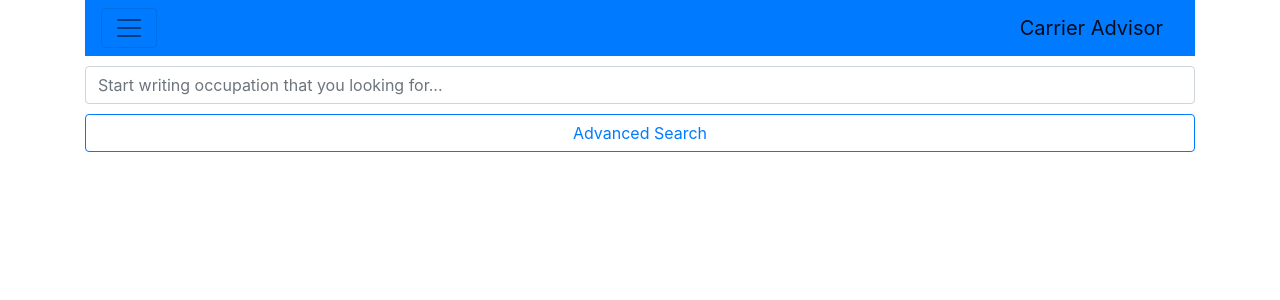
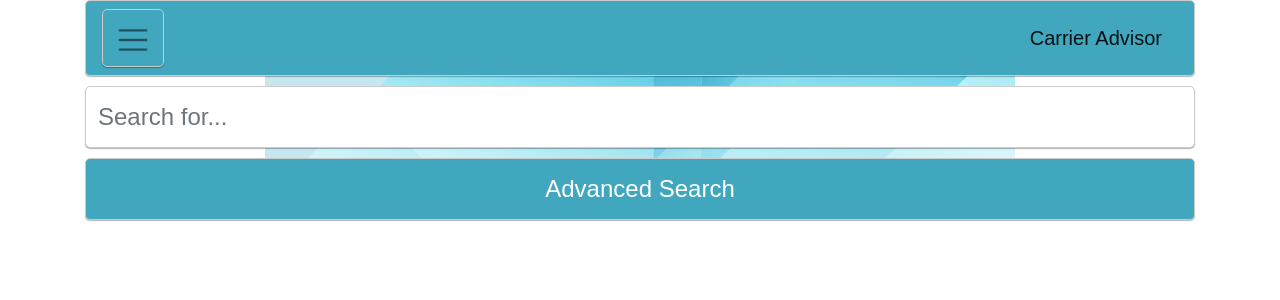
Before and after one commit to IceMouse1916/angularApp, an Angular app: page /search in a window 1280 px wide. Shown: the top 300 px of the page. Built offline with nearby package versions, Linux system fonts and the light colour scheme.

Commit message:
zmienilam tło, zakladke search, nav, dodawalam komentarze

```diff
--- a/src/app/app.component.css
+++ b/src/app/app.component.css
@@ -0,0 +1,6 @@
+/* dodalam tło dla wszystkich */
+.container {
+  background-image: url("../assets/BG1.jpg");
+  background-repeat: no-repeat;
+  background-position: center top;
+}
--- a/src/app/navbar/navbar.component.css
+++ b/src/app/navbar/navbar.component.css
@@ -0,0 +1,10 @@
+.kolor{
+  background-color: #41a7bf;
+  border: 1px solid #ccc;
+  border-radius: 5px;
+  box-shadow: 0px 1px 1px rgba(0,0,0,0.3);
+  font-family: ‘LatoRegular’, sans-serif;
+  font-size: 24px;
+  line-height: 48px;
+  color: #fff;
+}
--- a/src/app/navbar/navbar.component.html
+++ b/src/app/navbar/navbar.component.html
@@ -1,5 +1,6 @@
-<nav class="navbar navbar-toggleable-md navbar-light bg-faded navbar-inverse bg-primary">
-  <button class="navbar-toggler navbar-toggler-right" type="button" data-toggle="collapse" data-target="#navbarNavDropdown" aria-controls="navbarNavDropdown" aria-expanded="false" aria-label="Toggle navigation">
+<!--dodałam klase kolor do nav oraz button, usunełam bg-primary z nav -->
+<nav class="navbar navbar-toggleable-md navbar-light kolor bg-faded navbar-inverse">
+  <button class="navbar-toggler navbar-toggler-right kolor" type="button" data-toggle="collapse" data-target="#navbarNavDropdown" aria-controls="navbarNavDropdown" aria-expanded="false" aria-label="Toggle navigation">
       <span class="navbar-toggler-icon"></span>
     </button>
     <a class="navbar-brand" routerLink="/start">Carrier Advisor</a>
--- a/src/app/occupations-list/occupations-list.component.html
+++ b/src/app/occupations-list/occupations-list.component.html
@@ -1,4 +1,5 @@
-<table *ngIf="nkDataToRender" class="table table-hover table-sm">
+<!-- zmieniłam z table na table-responsive -->
+<table *ngIf="nkDataToRender" class="table-responsive table-hover table-sm">
     <thead>
       <tr>
         <th>Name</th>
--- a/src/app/search/search.component.css
+++ b/src/app/search/search.component.css
@@ -1,3 +1,25 @@
 *{
     margin-top:10px;
 }
+
+.form-control  {
+  background-color: #fff;
+  border: 1px solid #ccc;
+  border-radius: 5px;
+  box-shadow: 0px 1px 1px rgba(0,0,0,0.3);
+  font-family: ‘LatoRegular’, sans-serif;
+  font-size: 24px;
+  line-height: 48px;
+  color: #5c5e6f;
+}
+
+.wyszukaj {
+  background-color: #41a7bf;
+  border: 1px solid #ccc;
+  border-radius: 5px;
+  box-shadow: 0px 1px 1px rgba(0,0,0,0.3);
+  font-family: ‘LatoRegular’, sans-serif;
+  font-size: 24px;
+  line-height: 48px;
+  color: #fff;
+}
--- a/src/app/search/search.component.html
+++ b/src/app/search/search.component.html
@@ -1,8 +1,10 @@
 <nk-navbar>
 <form>
-  <input type="text" class="form-control" [(ngModel)]="nkUserPhrase" name="searchOccupation" (ngModelChange)="downloadChosenOccupations(nkUserPhrase)" placeholder="Start writing occupation that you looking for...">
+  <!-- zmieniłam wpis w okienku na Search for.. -->
+  <input type="text" class="form-control" [(ngModel)]="nkUserPhrase" name="searchOccupation" (ngModelChange)="downloadChosenOccupations(nkUserPhrase)" placeholder="Search for...">
   <!-- <button type="button" class="btn btn-block btn-outline-primary" (click)="downloadChosenOccupations(nkUserPhrase)">Search</button> -->
-  <button type="button" routerLink="/search/advanced" class="btn btn-block btn-outline-primary">Advanced Search</button>
+  <button type="button" routerLink="/search/advanced" class="btn btn-block btn-outline wyszukaj" >Advanced Search</button>
+
 </form>
 
 <nk-occupations-list [nkDataToRender]="occupations"></nk-occupations-list>
```
